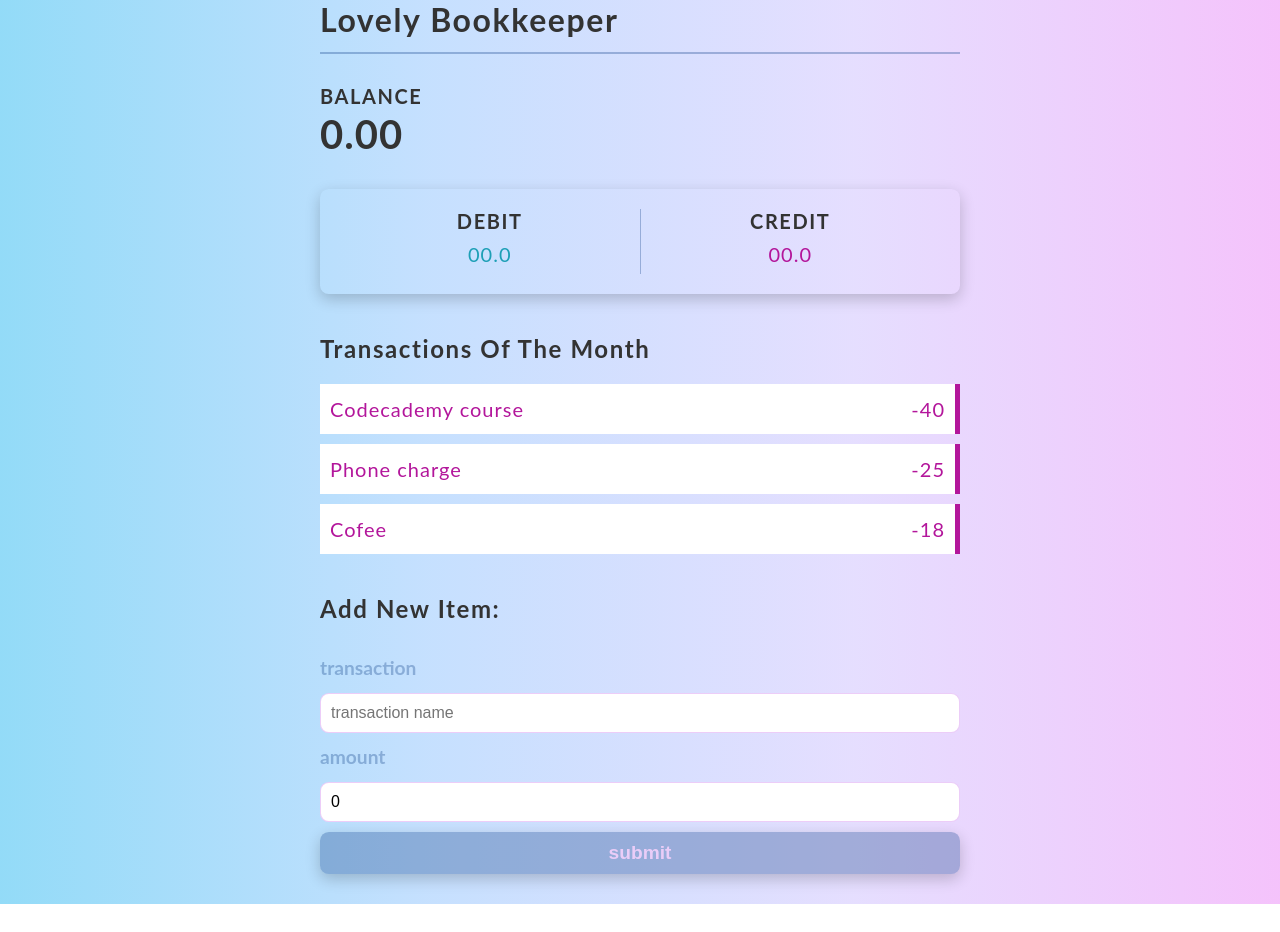
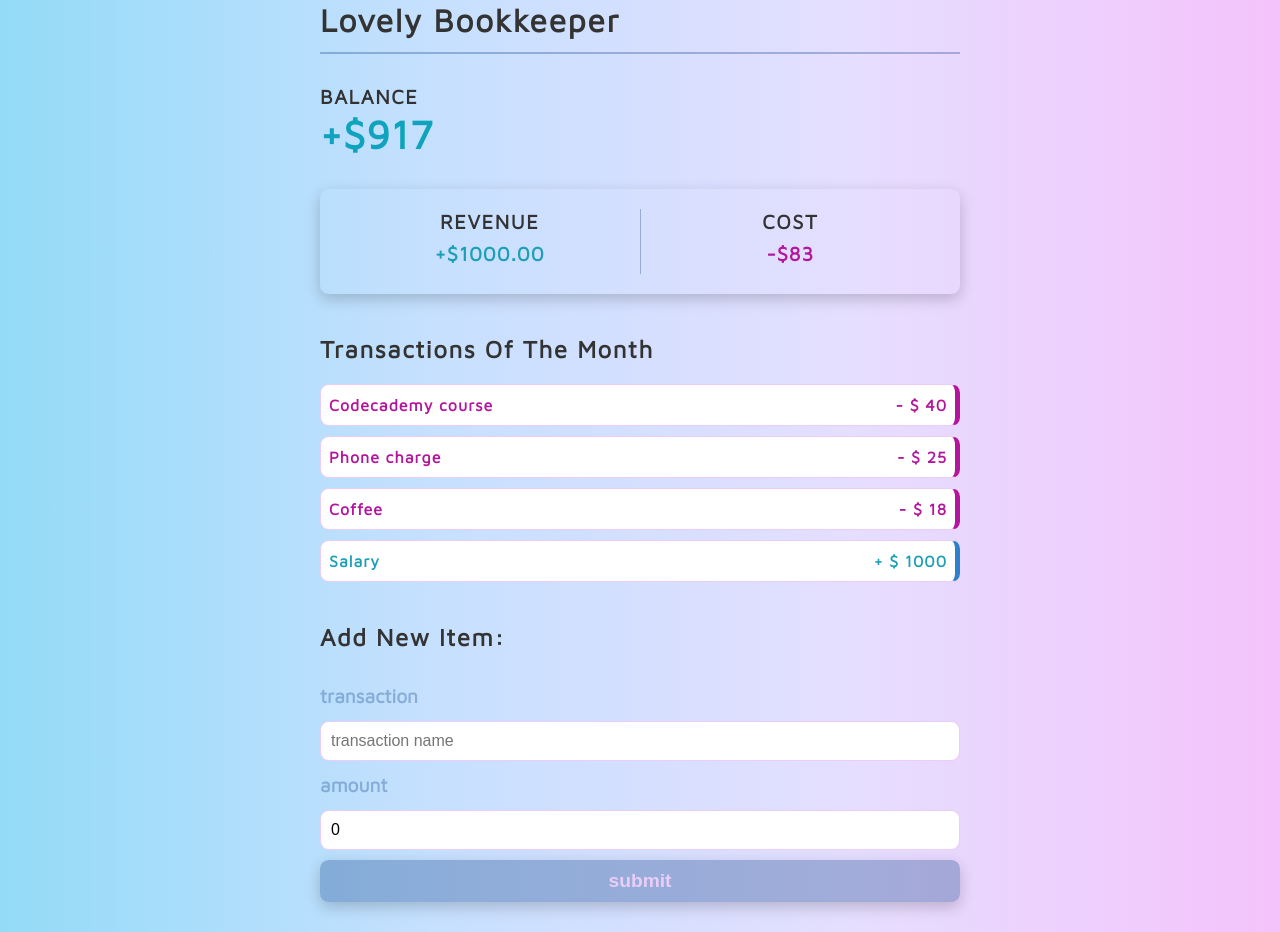
Before and after one commit to agorodinskaya/lovely-bookkeeper, a React (Create React App) app: page / in a window 1280 px wide. Before the commit the page ends 904 px from the top, so only its background shows below. Built offline with nearby package versions, Linux system fonts and the light colour scheme.

Commit message:
add transaction comp add dynam calc

```diff
--- a/package.json
+++ b/package.json
@@ -8,6 +8,7 @@
     "@testing-library/user-event": "^12.8.3",
     "react": "^17.0.1",
     "react-dom": "^17.0.1",
+    "react-icons": "^4.2.0",
     "react-scripts": "4.0.3",
     "web-vitals": "^1.1.1"
   },
--- a/src/components/Balance.js
+++ b/src/components/Balance.js
@@ -1,10 +1,16 @@
-import React from "react";
-
+import React, { useContext } from "react";
+import { GlobalContext } from "../context/GlobalContext";
 const Balance = () => {
+  const { transactions } = useContext(GlobalContext);
+  const amount = transactions.map((transaction) => transaction.amount);
+  const total = amount.reduce((acc, amount) => acc + amount);
+  const sign = total > 0 ? "+" : "-";
   return (
     <>
       <h4>Balance</h4>
-      <h1>0.00</h1>
+      <h1 className={total > 0 ? "plus" : "minus"}>
+        {sign}${total}
+      </h1>
     </>
   );
 };
--- a/src/components/DebitCredit.js
+++ b/src/components/DebitCredit.js
@@ -1,15 +1,27 @@
-import React from "react";
+import React, { useContext } from "react";
+import { GlobalContext } from "../context/GlobalContext";
+const DebitCredit = () => {
+  const { transactions } = useContext(GlobalContext);
+  const amount = transactions.map((transaction) => transaction.amount);
+  const revenue = amount
+    .filter((item) => item > 0)
+    .reduce((acc, item) => (acc += item), 0)
+    .toFixed(2);
 
-const DebitCredit = () => {
+  const cost = amount
+    .filter((item) => item < 0)
+    .reduce((acc, item) => (acc += item), 0)
+    .toFixed(2);
+
   return (
     <div className='dt-ct-container'>
       <div>
-        <h4>Debit</h4>
-        <p className='txn plus'>00.0</p>
+        <h4>Revenue</h4>
+        <p className='txn plus'>+${revenue}</p>
       </div>
       <div>
-        <h4>Credit</h4>
-        <p className='txn minus'>00.0</p>
+        <h4>Cost</h4>
+        <p className='txn minus'>-${Math.abs(cost)}</p>
       </div>
     </div>
   );
--- /dev/null
+++ b/src/components/Transaction.js
@@ -0,0 +1,23 @@
+import React from "react";
+import { FaRegTrashAlt } from "react-icons/fa";
+const Transaction = ({ transaction }) => {
+  const sign = transaction.amount < 0 ? "-" : "+";
+  return (
+    <div>
+      <li
+        className={transaction.amount < 0 ? "txn minus" : "txn plus"}
+        key={transaction.id}
+      >
+        {transaction.text}{" "}
+        <span>
+          {sign} $ {Math.abs(transaction.amount)}
+        </span>
+        <button className='delete-btn'>
+          <FaRegTrashAlt />
+        </button>
+      </li>
+    </div>
+  );
+};
+
+export default Transaction;
--- a/src/components/Transactions.js
+++ b/src/components/Transactions.js
@@ -1,5 +1,5 @@
 import React, { useContext } from "react";
-
+import Transaction from "./Transaction";
 import { GlobalContext } from "../context/GlobalContext";
 const Transactions = () => {
   const { transactions } = useContext(GlobalContext);
@@ -8,10 +8,7 @@ const Transactions = () => {
       <h3>transactions of the month</h3>
       <ul className='list'>
         {transactions.map((transaction) => (
-          <li className='txn minus' key={transaction.id}>
-            {transaction.text} <span>{transaction.amount}</span>
-            <button className='delete-btn'>o</button>
-          </li>
+          <Transaction key={transaction.id} transaction={transaction} />
         ))}
       </ul>
     </div>
--- a/src/context/GlobalContext.js
+++ b/src/context/GlobalContext.js
@@ -5,7 +5,8 @@ const initState = {
   transactions: [
     { id: 1, text: "Codecademy course", amount: -40 },
     { id: 2, text: "Phone charge", amount: -25 },
-    { id: 3, text: "Cofee", amount: -18 },
+    { id: 3, text: "Coffee", amount: -18 },
+    { id: 4, text: "Salary", amount: 1000 },
   ],
 };
 
--- a/src/index.css
+++ b/src/index.css
@@ -1,4 +1,4 @@
-@import url("https://fonts.googleapis.com/css2?family=Libre+Baskerville&display=swap");
+@import url("https://fonts.googleapis.com/css2?family=Maven+Pro&family=Mukta&display=swap");
 
 :root {
   --clr-black: #333;
@@ -11,7 +11,8 @@
   --fixed-width: 620px;
   --clr-font: #06113b;
   --clr-font-lght: #eccdf8fa;
-  --font-family: "Libre Baskerville";
+  --clr-delete: #f71a76a9;
+  --font-family: "Maven Pro", sans-serif;
   --clr-primary: #0e3e8550;
   --gradient: linear-gradient(
     90deg,
@@ -40,14 +41,12 @@ body {
   color: var(--clr-black);
   line-height: 1.5;
   font-size: 0.875rem;
-
   display: flex;
   flex-direction: column;
   align-items: center;
   justify-content: center;
   min-height: 100vh;
   margin: 0;
-  font-family: "Lato", sans-serif;
 }
 ul {
   list-style-type: none;
@@ -142,6 +141,16 @@ h4 {
   color: #b3169b;
 }
 
+.plus {
+  color: #0fa3bd;
+  font-weight: bold;
+}
+
+.minus {
+  color: #f51fd5;
+  font-weight: bold;
+}
+
 label {
   display: inline-block;
   margin: 10px 0;
@@ -189,16 +198,20 @@ input[type="number"] {
 .list li {
   background-color: #fff;
   box-shadow: var(--box-shadow);
-  color: #333;
   display: flex;
   justify-content: space-between;
   position: relative;
-  padding: 10px;
+  border: 1px solid var(--clr-font-lght);
+  border-radius: var(--radius);
+  font-size: 1rem;
+  padding: 0.5rem;
+  width: 100%;
   margin: 10px 0;
+  color: var(--clr-primary);
 }
 
 .list li.plus {
-  border-right: 5px solid #2ecc71;
+  border-right: 5px solid #2e80cc;
 }
 
 .list li.minus {
@@ -207,7 +220,7 @@ input[type="number"] {
 
 .delete-btn {
   cursor: pointer;
-  background-color: #b3169b;
+  background-color: var(--clr-delete);
   border: 0;
   color: #fff;
   font-size: 20px;
@@ -215,7 +228,7 @@ input[type="number"] {
   padding: 2px 5px;
   position: absolute;
   top: 50%;
-  left: 0;
+  right: -10%;
   transform: translate(-100%, -50%);
   opacity: 0;
   transition: opacity 0.3s ease;
```
Also changed, not shown: 1 other file (tests, documents, lock files or other folders).
